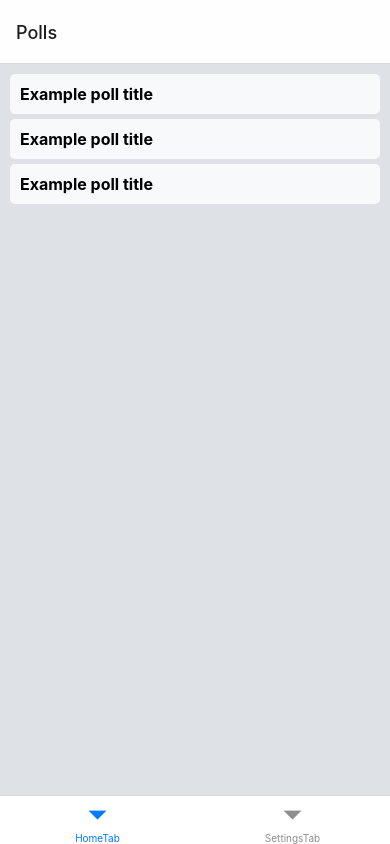
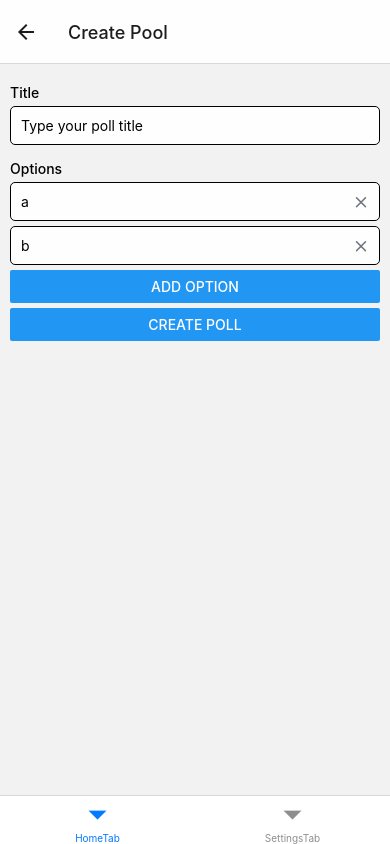
Before and after one commit to ercumentlacin/Voting-App, a React Native app: screen /PoolCreateScreen in a window 390 px wide. Built offline with nearby package versions, Linux system fonts and the light colour scheme.

Commit message:
create poll page

```diff
--- a/src/router/tabs/home/screens/home-screen.tsx
+++ b/src/router/tabs/home/screens/home-screen.tsx
@@ -1,12 +1,17 @@
+import { AntDesign } from "@expo/vector-icons";
+import { useNavigation } from "@react-navigation/native";
 import { createNativeStackNavigator } from "@react-navigation/native-stack";
 import { COLORS } from "src/constants/colors";
 import HomeScreen from "src/screens/HomeScreen";
 import PollDetailScreen from "src/screens/polls/[pollId]";
-import type { RootStackParamList } from "src/types";
+import PoolCreateScreen from "src/screens/polls/new";
+import type { RootStackParamList, RootStackScreenProps } from "src/types";
 
 const Stack = createNativeStackNavigator<RootStackParamList>();
 
 export default function HomeTabScreens() {
+	const navigation =
+		useNavigation<RootStackScreenProps<"HomeScreen">["navigation"]>();
 	return (
 		<Stack.Navigator
 			screenOptions={{
@@ -18,9 +23,18 @@ export default function HomeTabScreens() {
 				options={{
 					headerTitle: "Polls",
 					headerShown: true,
+					headerRight: () => (
+						<AntDesign
+							name="plus"
+							size={24}
+							color="black"
+							onPress={() => navigation.navigate("PoolCreateScreen")}
+						/>
+					),
 				}}
 				component={HomeScreen}
 			/>
+
 			<Stack.Screen
 				name="PollDetailScreen"
 				options={{
@@ -28,6 +42,14 @@ export default function HomeTabScreens() {
 				}}
 				component={PollDetailScreen}
 			/>
+
+			<Stack.Screen
+				name="PoolCreateScreen"
+				options={{
+					headerTitle: "Create Pool",
+				}}
+				component={PoolCreateScreen}
+			/>
 		</Stack.Navigator>
 	);
 }
--- /dev/null
+++ b/src/screens/polls/new.tsx
@@ -0,0 +1,83 @@
+import { Feather } from "@expo/vector-icons";
+import { useState } from "react";
+import { Button, StyleSheet, Text, TextInput, View } from "react-native";
+import { COLORS } from "src/constants/colors";
+
+export default function PoolCreateScreen() {
+	const [title, setTitle] = useState("");
+	const [options, setOptions] = useState<string[]>(["a", "b"]);
+
+	const updateOptionText = (text: string, index: number): void => {
+		setOptions((prevState) => [
+			...new Set(prevState.map((item, i) => (i === index ? text : item))),
+		]);
+	};
+	const removeOption = (index: number) =>
+		setOptions((p) => p.filter((_, i) => i !== index));
+
+	return (
+		<View style={styles.container}>
+			<Text style={styles.label}>Title</Text>
+			<TextInput
+				style={styles.input}
+				placeholder="Type your poll title"
+				value={title}
+				onChangeText={setTitle}
+			/>
+
+			<Text style={styles.label}>Options</Text>
+			{options.map((option, index) => (
+				<View key={index} style={styles.optionsContainer}>
+					<TextInput
+						style={styles.input}
+						placeholder={`Option ${index + 1}`}
+						value={option}
+						onChangeText={(text) => updateOptionText(text, index)}
+					/>
+					<Feather
+						name="x"
+						size={18}
+						color={COLORS.slate_gray.DEFAULT}
+						onPress={() => removeOption(index)}
+						style={styles.iconX}
+					/>
+				</View>
+			))}
+
+			<Button
+				title="Add Option"
+				onPress={() => setOptions((p) => p.concat(""))}
+			/>
+
+			<Button title="Create Poll" onPress={() => {}} />
+		</View>
+	);
+}
+
+const styles = StyleSheet.create({
+	container: {
+		flex: 1,
+		padding: 10,
+		gap: 5,
+	},
+	label: {
+		fontWeight: "500",
+		marginTop: 10,
+	},
+	input: {
+		borderWidth: 1,
+		borderRadius: 5,
+		padding: 10,
+		backgroundColor: COLORS.seasalt[900],
+		width: "100%",
+	},
+	optionsContainer: {
+		flexDirection: "row",
+		alignItems: "center",
+	},
+	iconX: {
+		position: "absolute",
+		right: 10,
+		top: 10,
+	},
+});
--- a/src/types/index.ts
+++ b/src/types/index.ts
@@ -8,6 +8,7 @@ import type { StackScreenProps } from "@react-navigation/stack";
 export type RootStackParamList = {
   HomeScreen: NavigatorScreenParams<HomeTabParamList>;
   PollDetailScreen: { pollId: string };
+  PoolCreateScreen: undefined;
   NotFound: undefined;
 };
 
```
